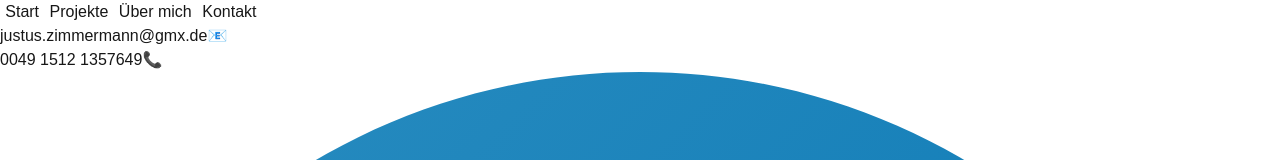
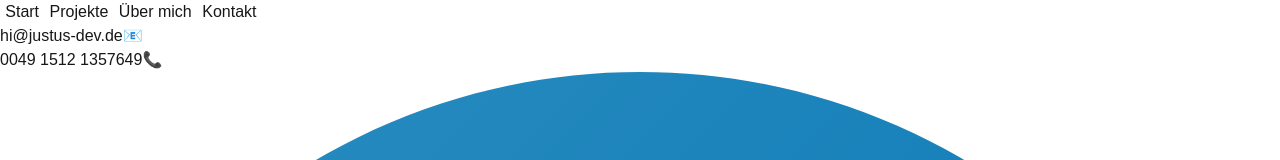
Before and after one commit to Juzi19/PortfolioPage, a Next.js app: page /contact in a window 1280 px wide. Shown: the top 160 px of the page. Built offline with nearby package versions, Linux system fonts and the light colour scheme.

Commit message:
Update-email

```diff
--- a/src/app/contact/page.tsx
+++ b/src/app/contact/page.tsx
@@ -18,7 +18,7 @@ export default function Contact(){
                 <div className="m-4 flex items-center justify-center bg-white w-full ">
                 <div className="flex justify-center items-center flex-col text-center relative rounded-xl min-h-[30vh] w-full  bg-[#ffa500]">
                     <div className="p-3 flex flex-col">
-                        <p><a href="mailto: justus.zimmermann@gmx.de" className="p-1 hover:underline">justus.zimmermann@gmx.de</a>📧</p>
+                        <p><a href="mailto: hi@justus-dev.de" className="p-1 hover:underline">hi@justus-dev.de</a>📧</p>
                         <p><a href="tel:+4915121357649" className="hover:underline p-1">0049 1512 1357649</a>📞</p>
                     </div>
                     <div className="w-[30vh] bg-white rounded-xl">
--- a/src/app/imprint/page.tsx
+++ b/src/app/imprint/page.tsx
@@ -30,7 +30,7 @@ export default function Imprint(){
                 <br />
                 Telefon: +49 1512 1357649
                 <br />
-                E-Mail: justus.zimmermann@gmx.de
+                E-Mail: hi@justus-dev.de
                 <br /><br />
 
                 Verantwortlich für den Inhalt nach § 55 Abs. 2 RStV:
```
